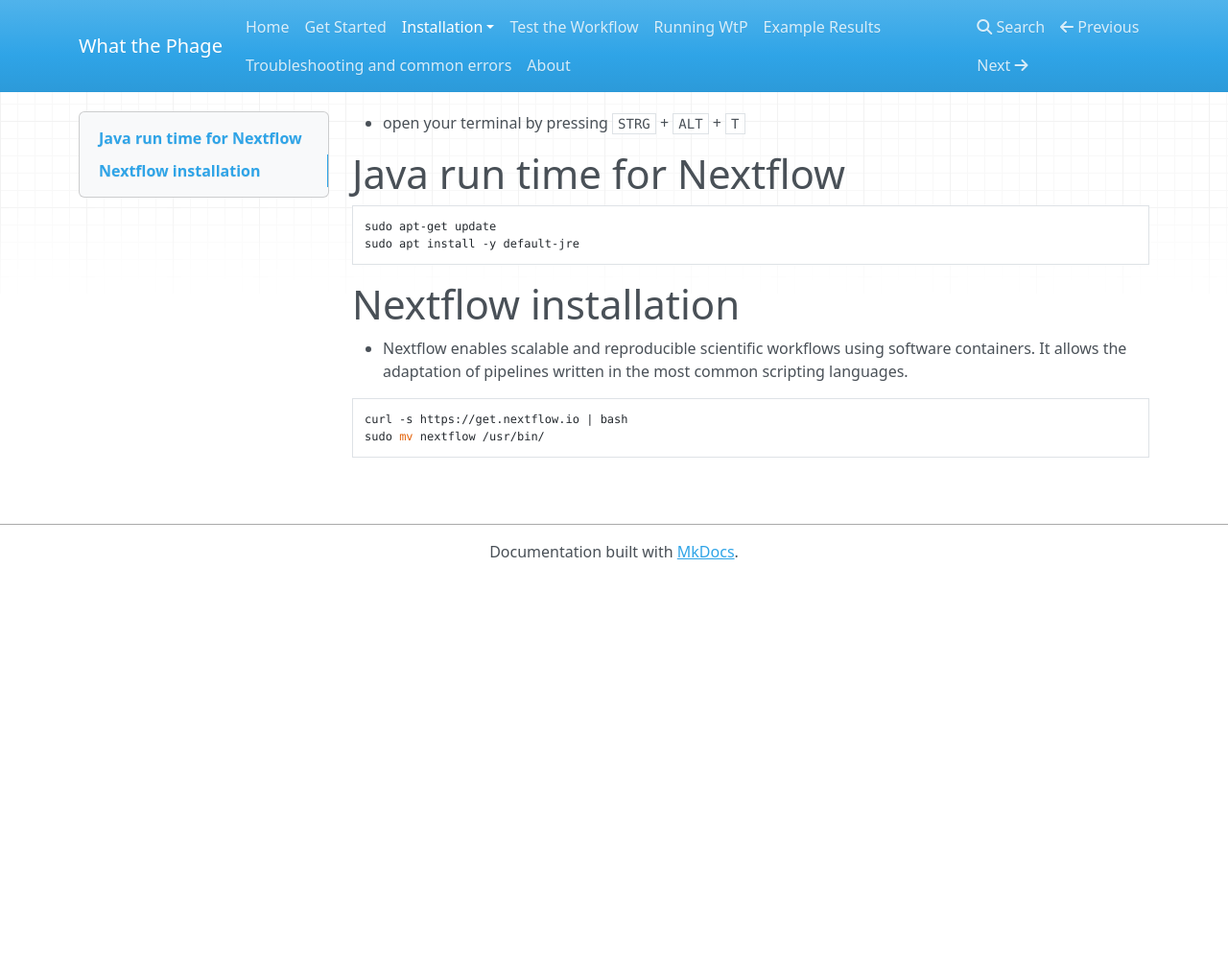
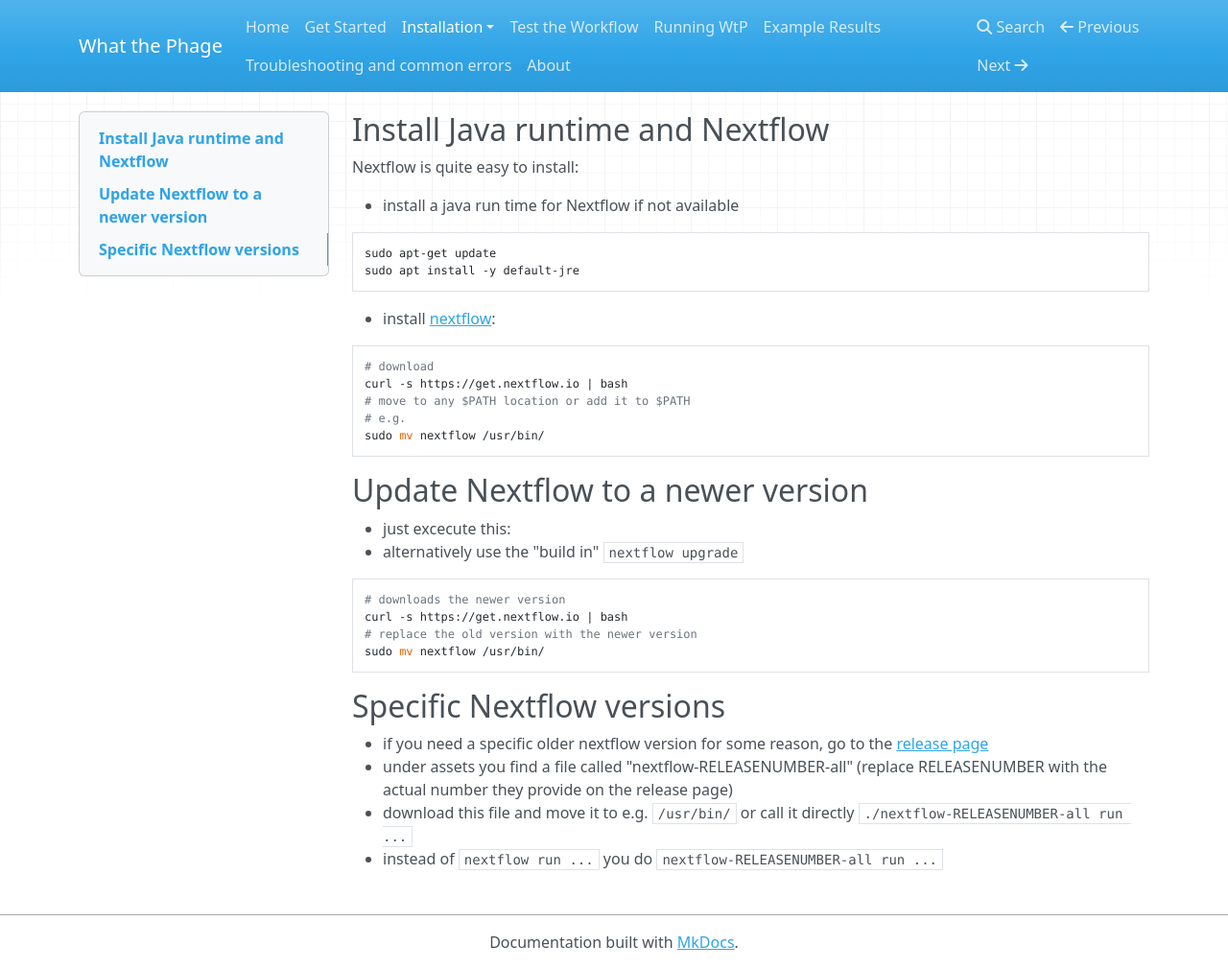
Before and after one commit to mult1fractal/wtp-documentation, an MkDocs documentation site: the page built from docs/installation/nextflow.md, in a window 1280 px wide and 1010 px high. Shown: the whole window at 96% size. Built offline with MkDocs 1.6.1, drawn with Linux system fonts in a browser that asks for light colours; nearby versions of some CDN libraries.

Commit message:
Update nextflow.md

````diff
--- a/docs/installation/nextflow.md
+++ b/docs/installation/nextflow.md
@@ -1,19 +1,38 @@
-* open your terminal by pressing `STRG` + `ALT` + `T`
+## Install Java runtime and Nextflow
 
-# Java run time for Nextflow
+Nextflow is quite easy to install:
+
+* install a java run time for Nextflow if not available
 
 ```bash
 sudo apt-get update
 sudo apt install -y default-jre
 ```
-
-
-# Nextflow installation
-
-* Nextflow enables scalable and reproducible scientific workflows using software containers. It allows the adaptation of pipelines written in the most common scripting languages.
-
+* install [nextflow](https://www.nextflow.io/):
 
 ```bash
+# download
 curl -s https://get.nextflow.io | bash
+# move to any $PATH location or add it to $PATH
+# e.g.
 sudo mv nextflow /usr/bin/
 ```
+
+## Update Nextflow to a newer version
+
+* just excecute this:
+* alternatively use the "build in" `nextflow upgrade`
+
+```bash
+# downloads the newer version
+curl -s https://get.nextflow.io | bash
+# replace the old version with the newer version
+sudo mv nextflow /usr/bin/
+```
+
+## Specific Nextflow versions
+
+* if you need a specific older nextflow version for some reason, go to the [release page](https://github.com/nextflow-io/nextflow/releases)
+   * under assets you find a file called "nextflow-RELEASENUMBER-all" (replace RELEASENUMBER with the actual number they provide on the release page)
+   * download this file and move it to e.g. `/usr/bin/` or call it directly `./nextflow-RELEASENUMBER-all run ...`
+   * instead of `nextflow run ...` you do `nextflow-RELEASENUMBER-all run ...`
````
